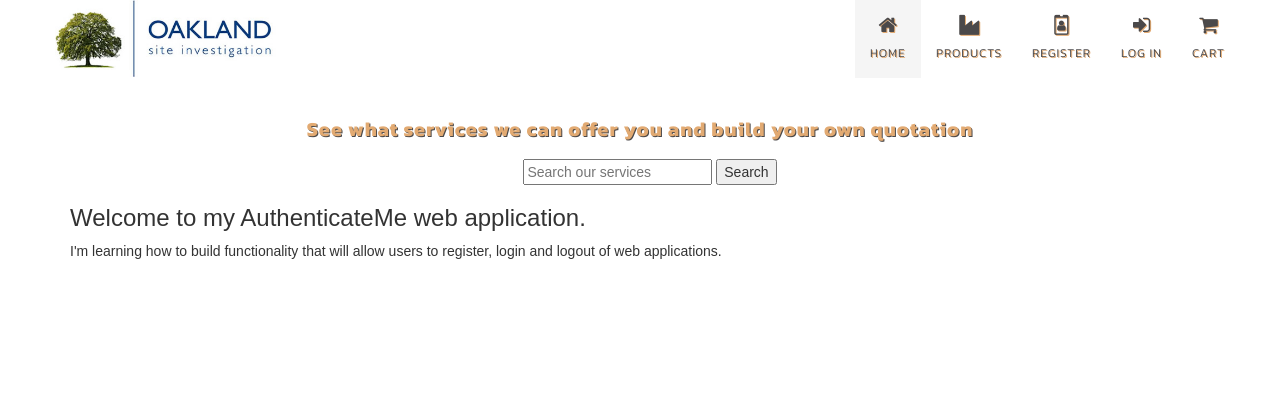
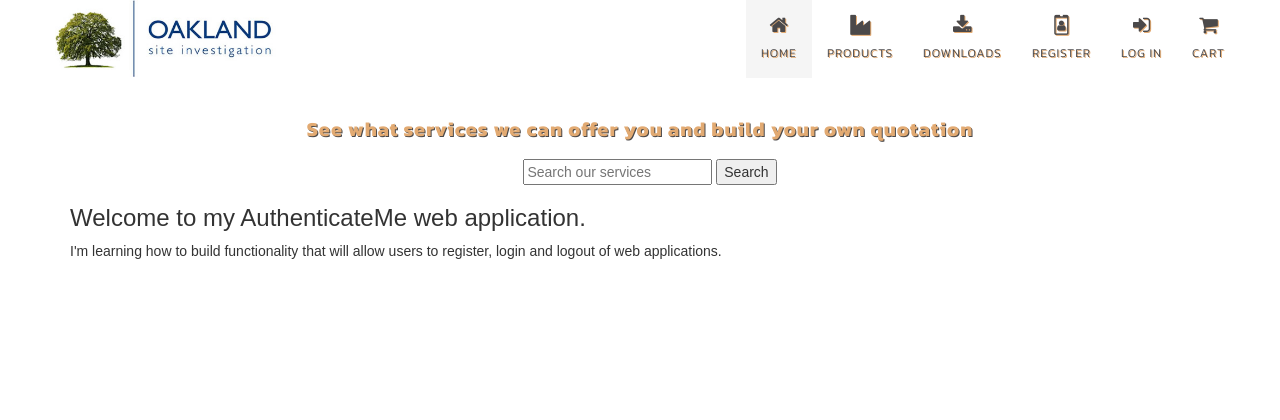
Before and after one commit to RobSimons1/ecommerce-test1, a Django app: page / in a window 1280 px wide. Shown: the top 420 px of the page. Run offline with Django 3.2, Linux system fonts and the light colour scheme; some libraries are stand-ins or nearby versions.

Commit message:
Downloads page added

```diff
--- a/ecommerce/settings.py
+++ b/ecommerce/settings.py
@@ -44,6 +44,7 @@ INSTALLED_APPS = [
     'home',
     'accounts',
     'products',
+    'downloads',
     'profiles',
     'cart',
     'checkout',
--- a/ecommerce/urls.py
+++ b/ecommerce/urls.py
@@ -17,6 +17,7 @@ from django.contrib import admin
 from accounts.views import index
 from accounts import urls as urls_accounts
 from products import urls as urls_products
+from downloads import urls as urls_downloads
 from cart import urls as urls_cart
 from search import urls as urls_search
 from checkout import urls as urls_checkout
@@ -31,6 +32,7 @@ urlpatterns = [
     # url(r'^$', all_products, name='index'),
     url(r'^accounts/', include(urls_accounts)),
     url(r'^products/', include(urls_products)),
+    url(r'^downloads/', include(urls_downloads)),
     url(r'^cart/', include(urls_cart)),
     url(r'^checkout/', include(urls_checkout)),
     url(r'^profiles/', include(urls_profile)),  # profiles urls import
--- a/templates/base.html
+++ b/templates/base.html
@@ -51,6 +51,11 @@
 							<a href="{% url 'products' %}" class="hvr-pulse">
 								<!-- Above CSS class used to make hvr-pulse work -->
 								<i class="fa fa-industry"></i><span>Products</span></a>
+                        </li>
+                        <li class="menuitem">
+							<a href="{% url 'downloads' %}" class="hvr-pulse">
+								<!-- Above CSS class used to make hvr-pulse work -->
+								<i class="fa fa-download"></i><span>Downloads</span></a>
 						</li>
 						{% if user.is_authenticated %}
                         <li class="menuitem">
```
